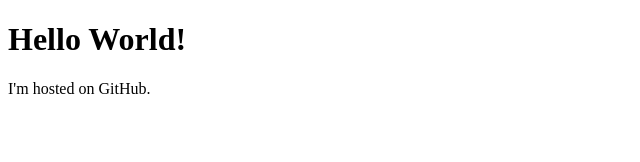
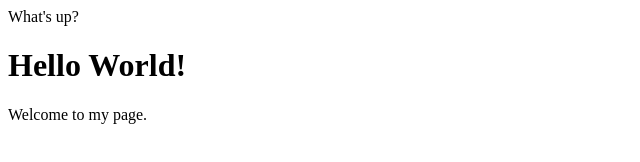
Before and after one commit to frederikbohn/frederikbohn.github.io, a plain HTML site: page index.html in a window 1280 px wide. Shown: the whole page, without its empty margins (0-640 px from the left). Drawn offline with Linux system fonts and the light colour scheme.

Commit message:
added a header and changed some text in a paragraph

```diff
--- a/index.html
+++ b/index.html
@@ -1,7 +1,8 @@
 <!DOCTYPE html>
 <html>
-<body>
-<h1>Hello World!</h1>
-<p>I'm hosted on GitHub.</p>
-</body>
+	<head>What's up?</head>
+	<body>
+		<h1>Hello World!</h1>
+		<p>Welcome to my page.</p>
+	</body>
 </html>
```
